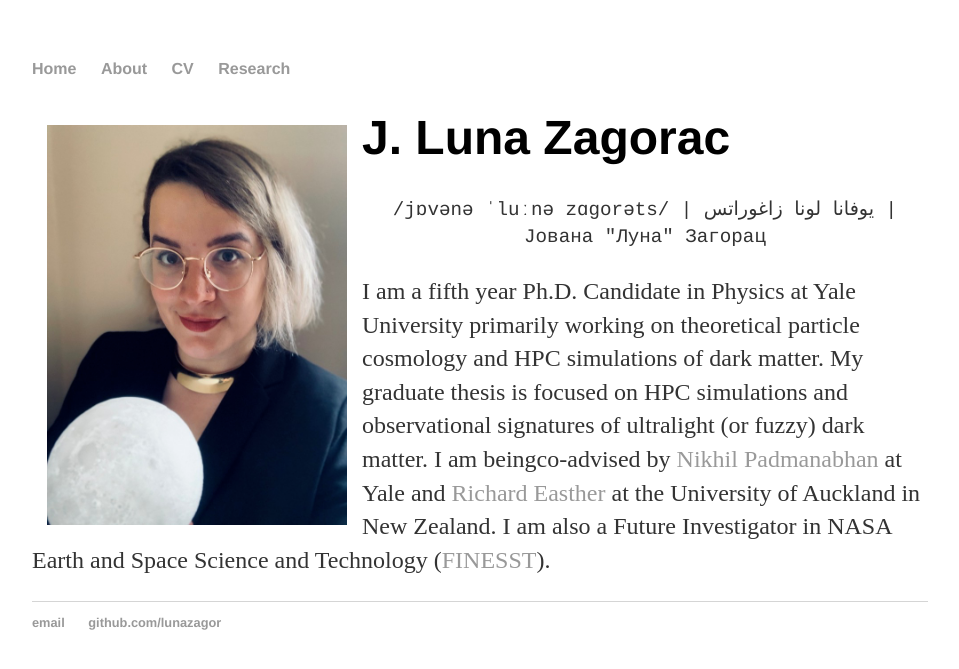
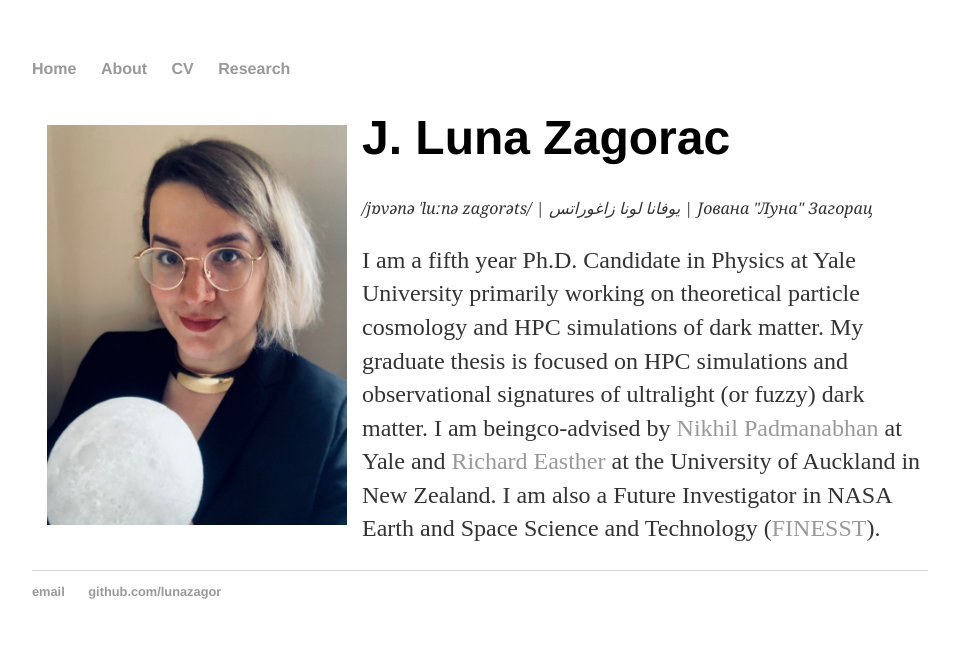
Before and after one commit to lunazagor/lunazagor.github.io, a Jekyll site: the page built from index.html, in a window 1280 px wide. Shown: the top 669 px of the page, without its empty margins (160-1119 px from the left). Built offline with Jekyll 4.4.1, drawn with Linux system fonts in a browser that asks for light colours.

Commit message:
Update index.html

```diff
--- a/index.html
+++ b/index.html
@@ -19,7 +19,7 @@
 <div class="blurb">
 	<h1> J. Luna Zagorac </h1>
 	<! -- Paragraph of name spellings -->
-	<p style="font-size:120%;font-family:courier;text-align:center;"> /jɒvənə ˈluːnə zɑgorəts/ | يوفانا لونا زاغوراتس | &#1032&#1086&#1074&#1072&#1085&#1072 "&#1051&#1091&#1085&#1072" &#1047&#1072&#1075&#1086&#1088&#1072&#1094;<p>
+	<p style="font-family:georgia,garamond,serif;font-size:16px;font-style:italic;";text-align:center;"> /jɒvənə ˈluːnə zɑgorəts/ | يوفانا لونا زاغوراتس | &#1032&#1086&#1074&#1072&#1085&#1072 "&#1051&#1091&#1085&#1072" &#1047&#1072&#1075&#1086&#1088&#1072&#1094;<p>
 	<! -- Brief About Me -->
 	<p> I am a fifth year Ph.D. Candidate in Physics at Yale University primarily working on theoretical particle cosmology and HPC simulations of dark matter. My graduate thesis is focused on HPC simulations and observational signatures of ultralight (or fuzzy) dark matter. I am beingco-advised by <a href="https://physics.yale.edu/people/nikhil-padmanabhan">Nikhil Padmanabhan</a> at Yale and <a href="https://www.physics.auckland.ac.nz/people/reas725">Richard Easther</a> at the University of Auckland in New Zealand. I am also a Future Investigator in NASA Earth and Space Science and Technology (<a href="https://nspires.nasaprs.com/external/viewrepositorydocument/cmdocumentid=753338/solicitationId=%7BE16CD59F-29DD-06C0-8971-CE1A9C252FD4%7D/viewSolicitationDocument=1/FINESST%20ASTRO20%20Proposal%20Selections.pdf">FINESST</a>).
 </div><!-- /.blurb -->
```
